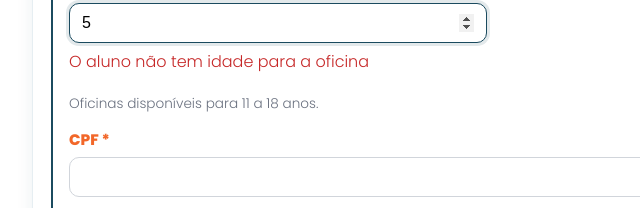
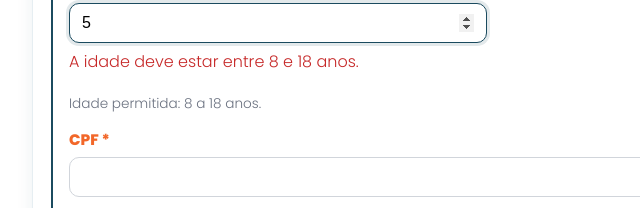
Before and after one commit to SiqueiraDantas/matriculas, a plain HTML site: page matriculas.html in a window 1280 px wide. Both pictures are taken after typing "Sample", "5", "Sample", "5551234", "Sample", "5551234" into the empty fields and a click on the button "Enviar Matrícula". Shown: the part 309-517 px from the top of the page, 146-786 px from the left. Drawn offline with Linux system fonts and the light colour scheme; no server answers.

Commit message:
Update matriculas.html

```diff
--- a/matriculas.html
+++ b/matriculas.html
@@ -27,12 +27,12 @@
 
           <div class="form-group sm">
             <label for="idade">Idade *</label>
-            <input type="number" name="idade" id="idade" min="1" required />
+            <input type="number" name="idade" id="idade" min="8" max="18" required />
             <!-- Mensagem de validação de idade -->
             <p id="erroIdade" style="display:none; color:#c62828; margin-top:6px;">
-              O aluno não tem idade para a oficina
+              A idade deve estar entre 8 e 18 anos.
             </p>
-            <small class="help">Oficinas disponíveis para 11 a 18 anos.</small>
+            <small class="help">Idade permitida: 8 a 18 anos.</small>
           </div>
 
           <div class="form-group">
```
